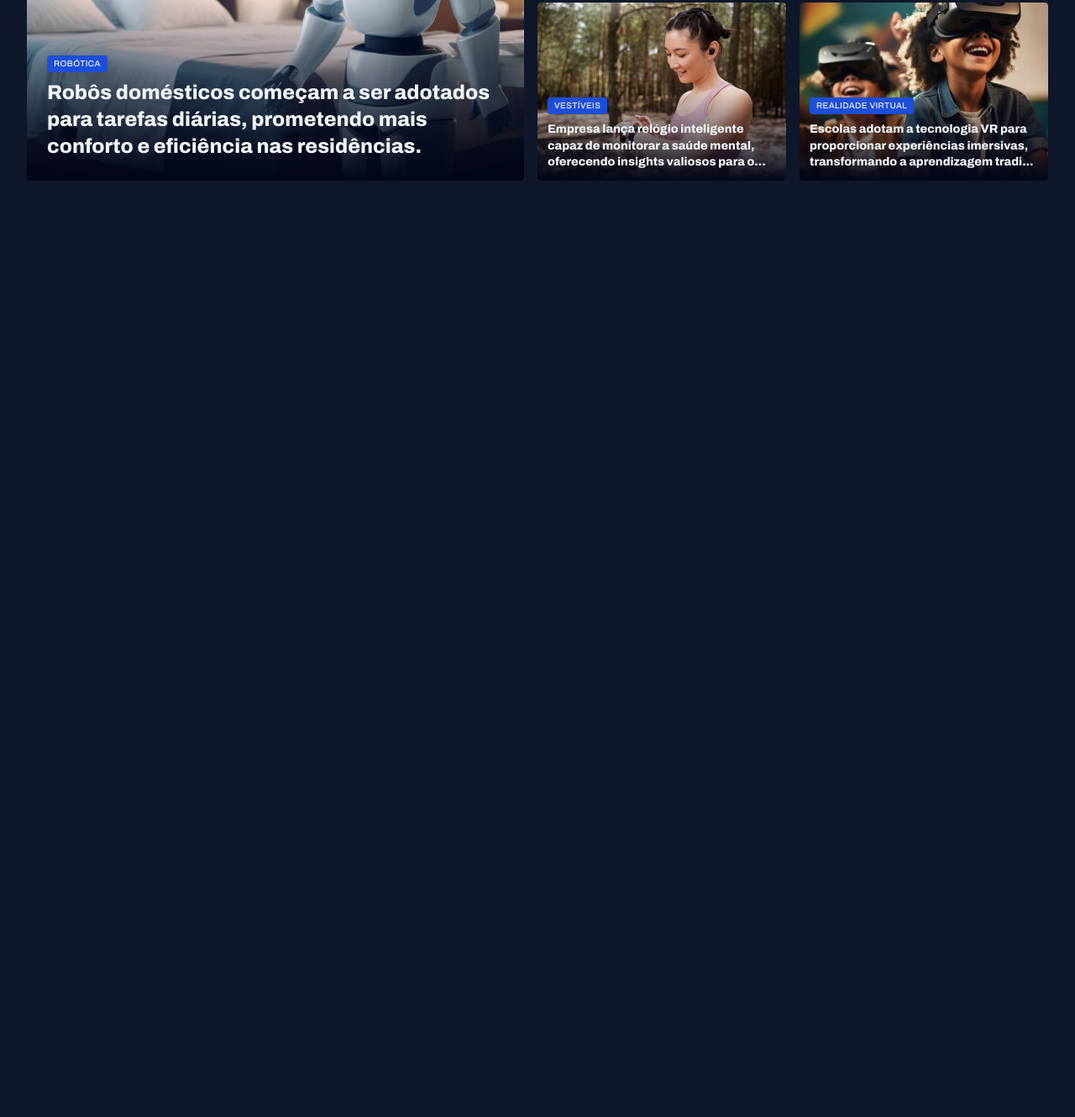
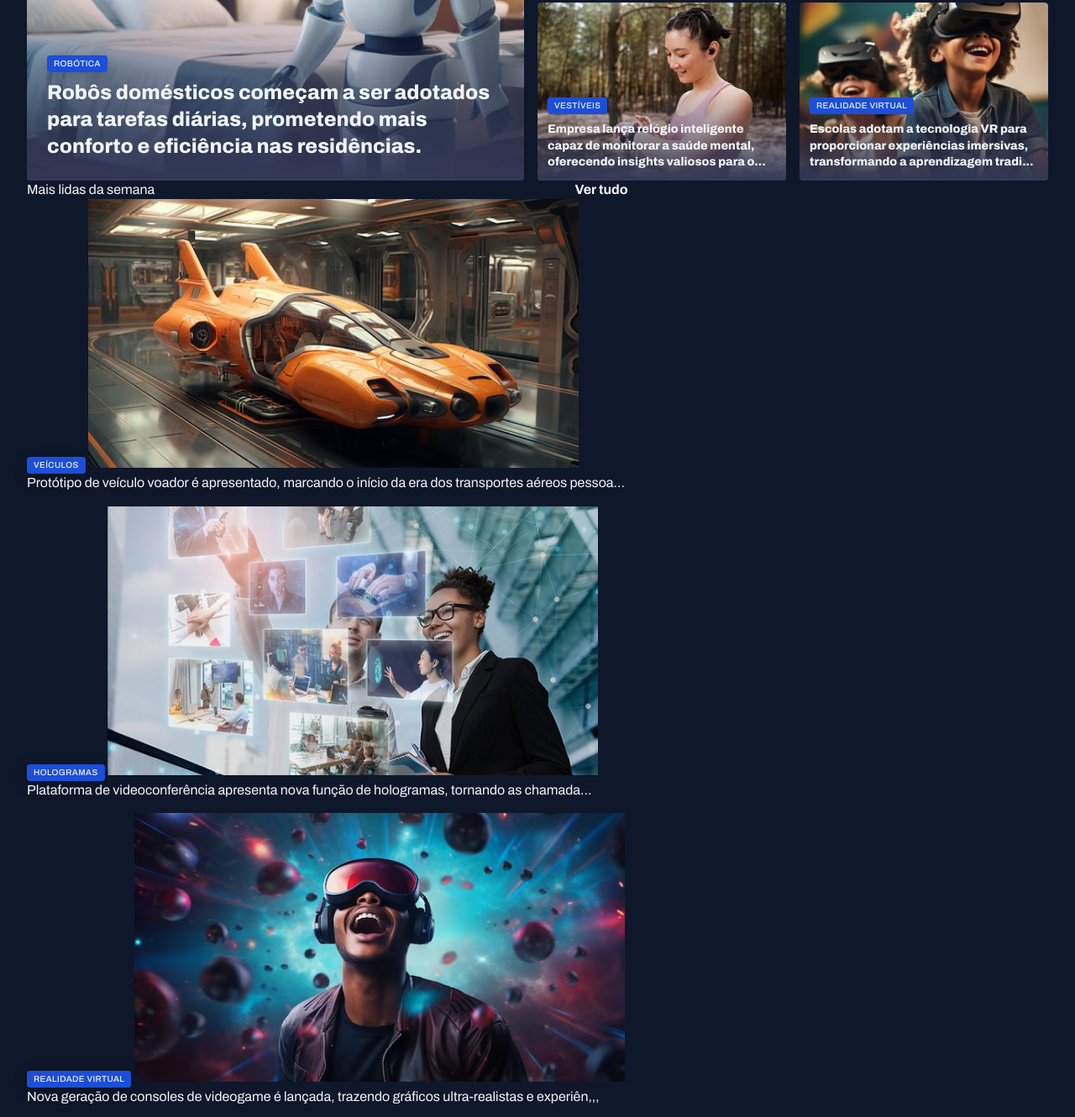
Before and after one commit to ArielHanabhi/fullstack-projeto-portal-de-noticias, a plain HTML site: page index.html in a window 1280 px wide. Shown: the part 380-1710 px from the top of the page at 84% size. Before the commit the page ends 800 px from the top, so only its background shows below. Drawn offline with Linux system fonts and the light colour scheme.

Commit message:
Estruturando a seção mais lidas da semana

```diff
--- a/index.html
+++ b/index.html
@@ -95,6 +95,43 @@
 
       </div>
     </section>
+
+    <section id="weekly">
+      <header class="grid grid-flow-col">
+        <h3>Mais lidas da semana</h3>
+        <a href="#" class="grid grid-flow-col">
+          <strong>Ver tudo</strong>
+          <span></span>
+        </a>
+      </header>
+
+      <div class="grid gap-16">
+        <figure>
+          <span class="content-tag">Veículos</span>
+          <img src="assets/images/Image 06.png" alt="Protótipo de veículo voador é apresentado, marcando o início da era dos transportes aéreos pessoais.">
+          <p>Protótipo de veículo voador é apresentado, marcando o início da era dos transportes aéreos pessoa...</p>
+        </figure>
+
+        <figure>
+          <span class="content-tag">Hologramas</span>
+          <img src="assets/images/Image 07.png" alt="Plataforma de videoconferência apresenta nova função de hologramas, tornando as chamadas virtuais mais realistas e envolventes.">
+          <p>Plataforma de videoconferência apresenta nova função de hologramas, tornando as chamada...</p>
+        </figure>
+
+        <figure>
+          <span class="content-tag">Realidade Virtual</span>
+          <img src="assets/images/Image 08.png" alt="Nova geração de consoles de videogame é lançada, trazendo gráficos ultra-realistas e experiências de jogo totalmente envolventes.">
+          <p>Nova geração de consoles de videogame é lançada, trazendo gráficos ultra-realistas e experiên,,,</p>
+        </figure>
+
+        <figure>
+          <span class="content-tag">Internet</span>
+          <img src="assets/images/Image 09.png" alt="Projeto busca oferecer internet de alta velocidade em áreas remotas através de satélites.">
+          <p>Projeto busca oferecer internet de alta velocidade em áreas remotas através de satélites. </p>
+        </figure>
+      </div>
+
+    </section>
   </main>
 </body>
 </html>
--- a/styles/sections.css
+++ b/styles/sections.css
@@ -23,7 +23,7 @@
       background:linear-gradient(
         180deg,
         transparent 0%,
-        #020617 100%
+        #333957 100%
       );
     }
 
```
